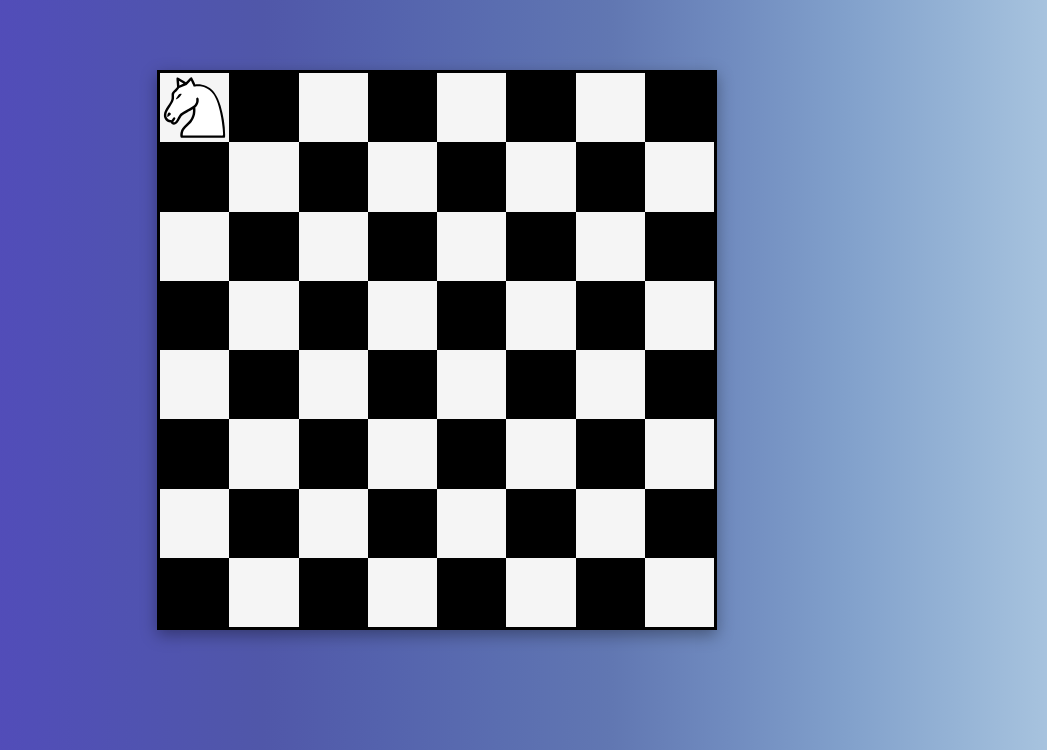
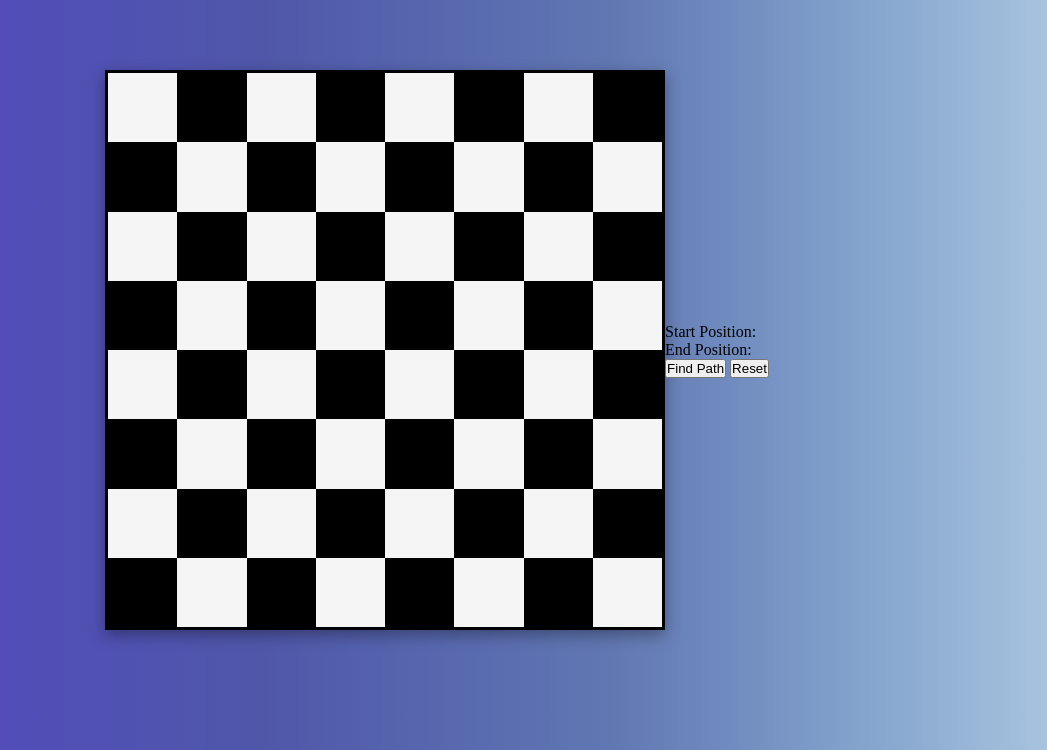
Before and after one commit to LucasDaSilva96/Project-Knights-Travails, a website built with webpack: page template.html in a window 1280 px wide. Shown: the part 50-800 px from the top of the page, without its empty margins (203-1250 px from the left). Built offline with nearby package versions, Linux system fonts and the light colour scheme.

Commit message:
Create the btn-text-container

```diff
--- a/template.html
+++ b/template.html
@@ -10,7 +10,7 @@
     <main id="board-container">
       <!-- 1st -->
       <div class="cell-row">
-        <div class="cell white test"></div>
+        <div class="cell white"></div>
         <div class="cell"></div>
         <div class="cell white"></div>
         <div class="cell"></div>
@@ -97,5 +97,20 @@
         <div class="cell white"></div>
       </div>
     </main>
+    <div class="modal hidden">
+      <div class="msg-box"></div>
+    </div>
+    <div class="btn-txt-container">
+      <div class="start-pos-div">
+        <label>Start Position:</label>
+        <p id="start-pos-coord"></p>
+      </div>
+      <div class="end-pos-div">
+        <label>End Position:</label>
+        <p id="end-pos-coord"></p>
+      </div>
+      <button id="submitPos" class="submit-btn">Find Path</button>
+      <button id="resetPos" class="reset-btn">Reset</button>
+    </div>
   </body>
 </html>
```
